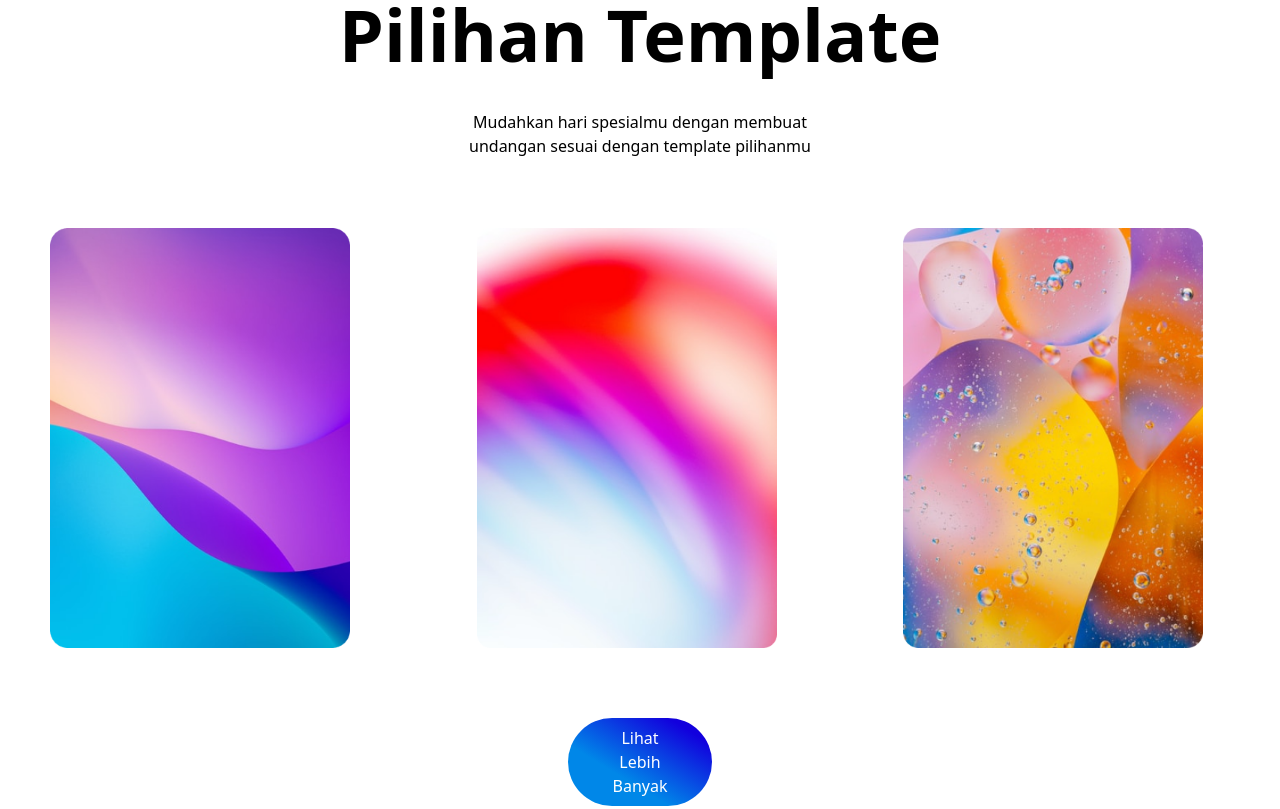
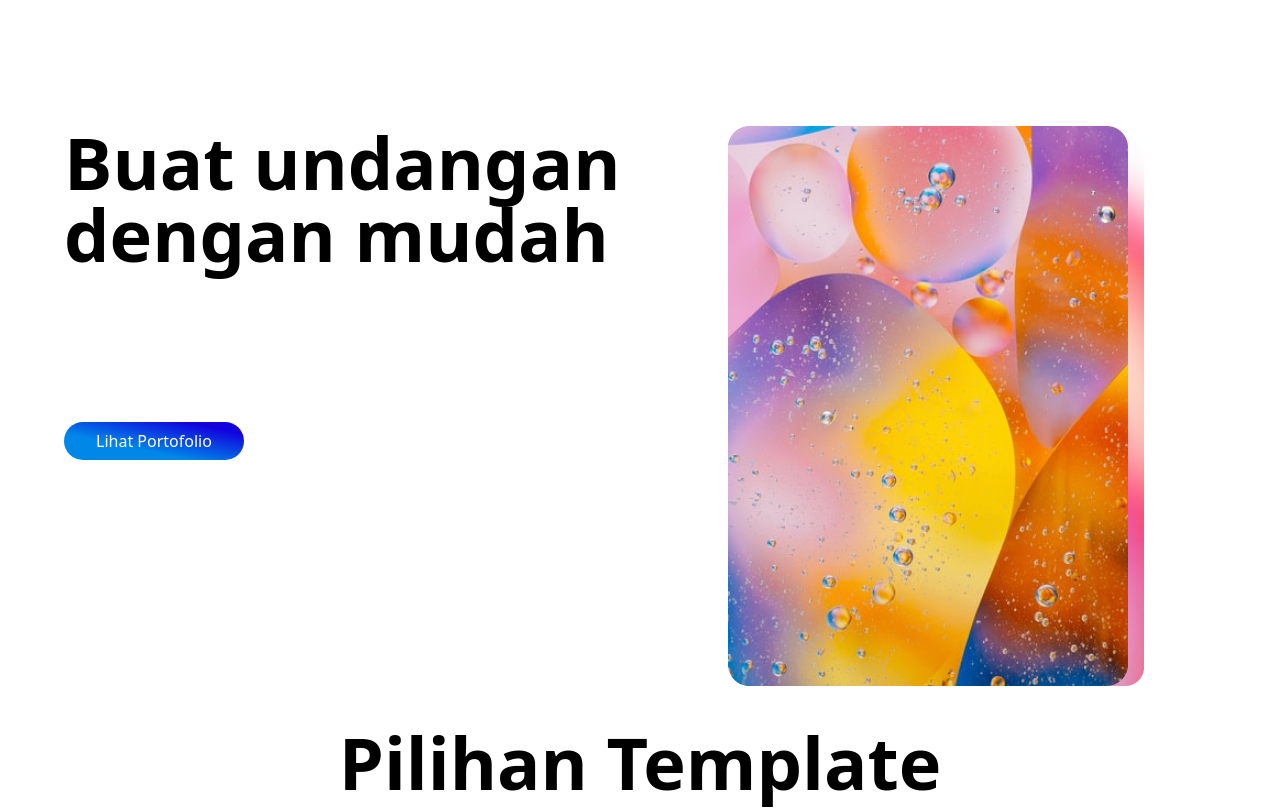
Before and after one commit to Wedvita-Tim2/front-end-wedvita-tim2, a React (Create React App) app: page / in a window 1280 px wide. Shown: the part 683-1492 px from the top of the page. Built offline with nearby package versions, Linux system fonts and the light colour scheme.

Commit message:
<add> content landing page dan fix

```diff
--- a/src/pages/LandingPage.js
+++ b/src/pages/LandingPage.js
@@ -3,15 +3,16 @@ import Hero from '../parts/Hero';
 import { useRecoilValue } from 'recoil';
 import { authState } from '../recoils/AuthState';
 import Gallery from '../parts/Gallery';
-
+import MakeInvitation from '../parts/MakeInvitaion';
 
 
 const LandingPage = ()=>{
     const auth = useRecoilValue(authState)
     console.log(auth)
     return(
-        <div className=''>
+        <div className='px-10 md: px-16'>
             <Hero/>
+            <MakeInvitation/>
             <Gallery/>
         </div>
     )
--- /dev/null
+++ b/src/parts/ImageStack.js
@@ -0,0 +1,22 @@
+import img1 from '../assets/img/img-1.png'
+import img2 from '../assets/img/img-2.png'
+import img3 from '../assets/img/img-3.png'
+
+const images = [img1, img2, img3]
+
+const ImageStack = () => {
+
+
+    return (
+        <div className="flex justify-center">
+            {images.map((image, index) => (
+                <div
+                    key={index}
+                    className={`absolute ml-${8 * index} scale-75 md:scale-100`}
+                ><img src={image}></img></div>
+            ))}
+        </div>
+    )
+}
+
+export default ImageStack
--- a/src/parts/MakeInvitaion.js
+++ b/src/parts/MakeInvitaion.js
@@ -1,25 +1,25 @@
 import React, { useState, useEffect } from 'react';
 import Button from "../elements/Buttons";
-import AuthImage from '../pages/Auth/AuthImage';
-import img1 from "../assets/img/img-1.png";
-import img2 from '../assets/img/img-2.png';
-import img3 from '../assets/img/img-3.png';
+import ImageStack from './ImageStack';
 
 const MakeInvitaion = () => {
     return (
-        <div className="grid relative md:grid-cols-2 md:mt-32">
-            <div>
-                <div className="px-4 md:px-10">
-                    <p className="mx-auto font-bold text-4xl text-center md:text-7xl md:text-left">Buat undangan dengan mudah</p>
-                    <div className="grid justify-items-center mt-9 md:justify-items-start">
-                    <Button isGradient type={'link'} href={'/login'}>Lihat Portofolio</Button>
+        <div className="grid grid-cols-1 md:grid-cols-2 md:mt-32">
+            <div className="grid h-[600px]">
+                <p className="mx-auto font-bold text-4xl text-center md:text-7xl md:text-left">Buat undangan dengan mudah</p>
+                <div className='mt-10'>
+                    <Button isGradient type={'link'} href={''}>Lihat Portofolio</Button>
                 </div>
+                <div className="grid justify-items-center mt-9 md:justify-items-start">
+                </div>
+
+            </div>
+            <div className='mt-0'>
+               <ImageStack />
             </div>
         </div>
-        <img src={img1} alt="img" className="mx-auto md:w-115 md:h-80"></img>
-      </div>
     )
-  }
+}
 
 
 export default MakeInvitaion
```
